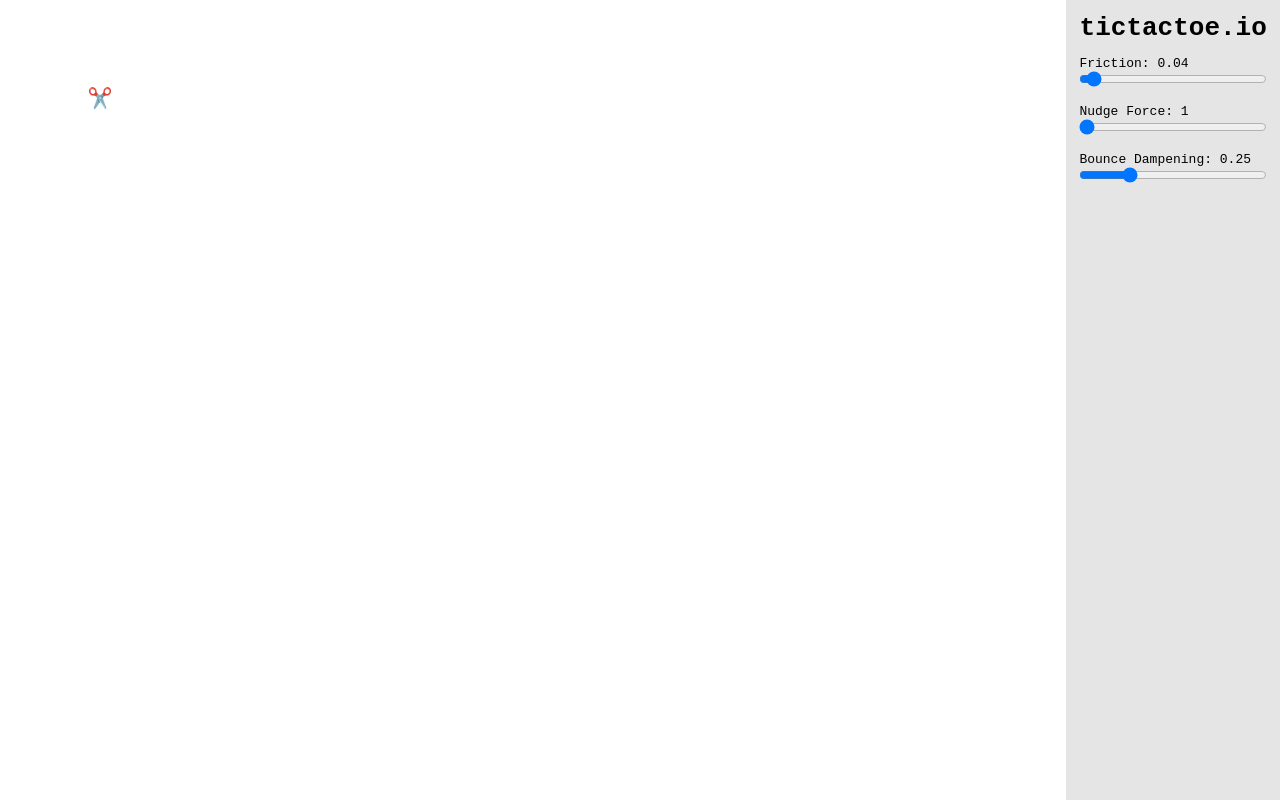
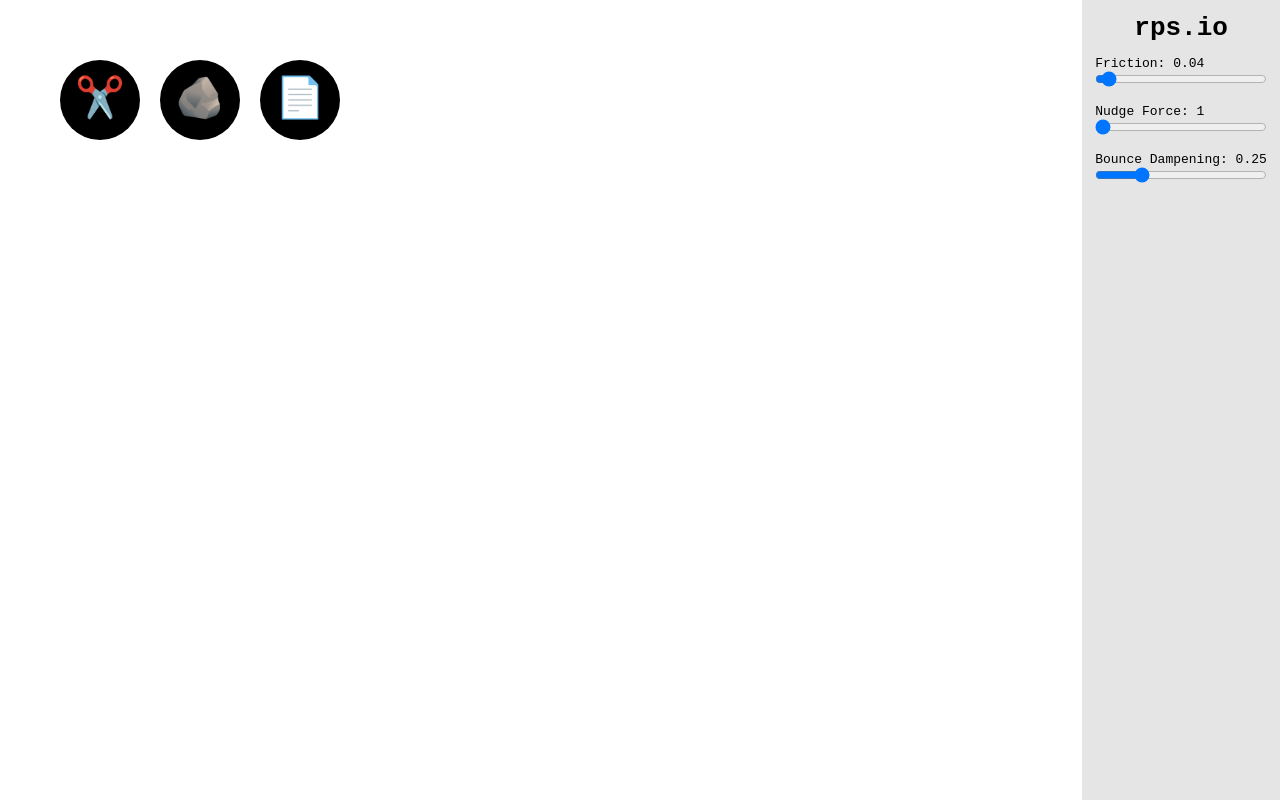
Before and after one commit to kaw2k/ticktactoe.io, a website built with Parcel: page src/index.html in a window 1280 px wide. Built offline with nearby package versions, Linux system fonts and the light colour scheme.

Commit message:
Adds some debugging

```diff
--- a/src/Game/Token.ts
+++ b/src/Game/Token.ts
@@ -7,14 +7,14 @@ export type TokenType = 'rock' | 'paper' | 'scissors'
 export class Token {
   type: TokenType
   owner: PlayerId
-  radius: number = 20
+  radius: number = 40
   position: Position
   forces: Forces = [0, 0]
 
   private get symbol() {
     switch (this.type) {
       case 'paper':
-        return '📃'
+        return '📄'
       case 'rock':
         return '🪨'
       case 'scissors':
@@ -122,20 +122,26 @@ export class Token {
   }
 
   render(ctx: CanvasRenderingContext2D) {
+    // Draw a circle (temporary, for debugging)
+    ctx.beginPath()
+    ctx.arc(...this.position, this.radius, 0, 360)
+    ctx.fillStyle = 'black'
+    ctx.fill()
+
+    // Draw an emoji
     ctx.save()
-    // ctx.translate(this.radius * 0.5, this.radius * 0.5)
-    // ctx.rotate(Math.atan2(this.forces[1], this.forces[0]) * Math.PI * 0.5)
-    // ctx.translate(-this.radius * 0.5, -this.radius * 0.5)
+    ctx.translate(this.position[0], this.position[1])
+    // ctx.rotate(Math.atan(this.forces[1] / this.forces[0]) * 180)
+    // ctx.rotate(Math.PI * Math.atan(this.forces[1] / this.forces[0]))
+    // ctx.rotate(Math.PI * Math.atan(this.forces[1] / this.forces[0]))
+    // ctx.rotate(Math.PI)
+    // ctx.translate(-this.position[0], -this.position[1])
+    ctx.translate(-this.position[0], -this.position[1])
 
-    // ctx.translate(...this.position)
-    // Have the image face the direction of the velocity
-    // ctx.rotate(  Math.PI / 180)
-    // ctx.rotate(Math.atan2(this.forces[1], this.forces[0]))
-    ctx.font = `${this.radius}px serif`
+    ctx.font = `${this.radius}px sans-serif`
     ctx.textAlign = 'center'
     ctx.textBaseline = 'middle'
     ctx.fillText(this.symbol, ...this.position)
-    // ctx.setTransform(1, 0, 0, 1, 0, 0)
     ctx.restore()
   }
 }
--- a/src/index.html
+++ b/src/index.html
@@ -2,14 +2,14 @@
 <html lang="en">
   <head>
     <meta charset="utf-8" />
-    <title>My First Parcel App</title>
+    <title>Rock Paper Scissors dot IO</title>
     <script type="module" src="./index.ts"></script>
     <link rel="stylesheet" href="./index.css" />
   </head>
   <body>
     <div id="board-container"></div>
     <div id="settings-container">
-      <h1>tictactoe.io</h1>
+      <h1>rps.io</h1>
     </div>
   </body>
 </html>
--- a/src/index.ts
+++ b/src/index.ts
@@ -17,6 +17,10 @@ Settings(game)
 const p1 = game.addPlayer()
 const token = Token.of('scissors', p1.id, [100, 100])
 game.addToken(token)
+
+game.addToken(Token.of('rock', p1.id, [200, 100]))
+game.addToken(Token.of('paper', p1.id, [300, 100]))
+
 game.start()
 
 /**
```
